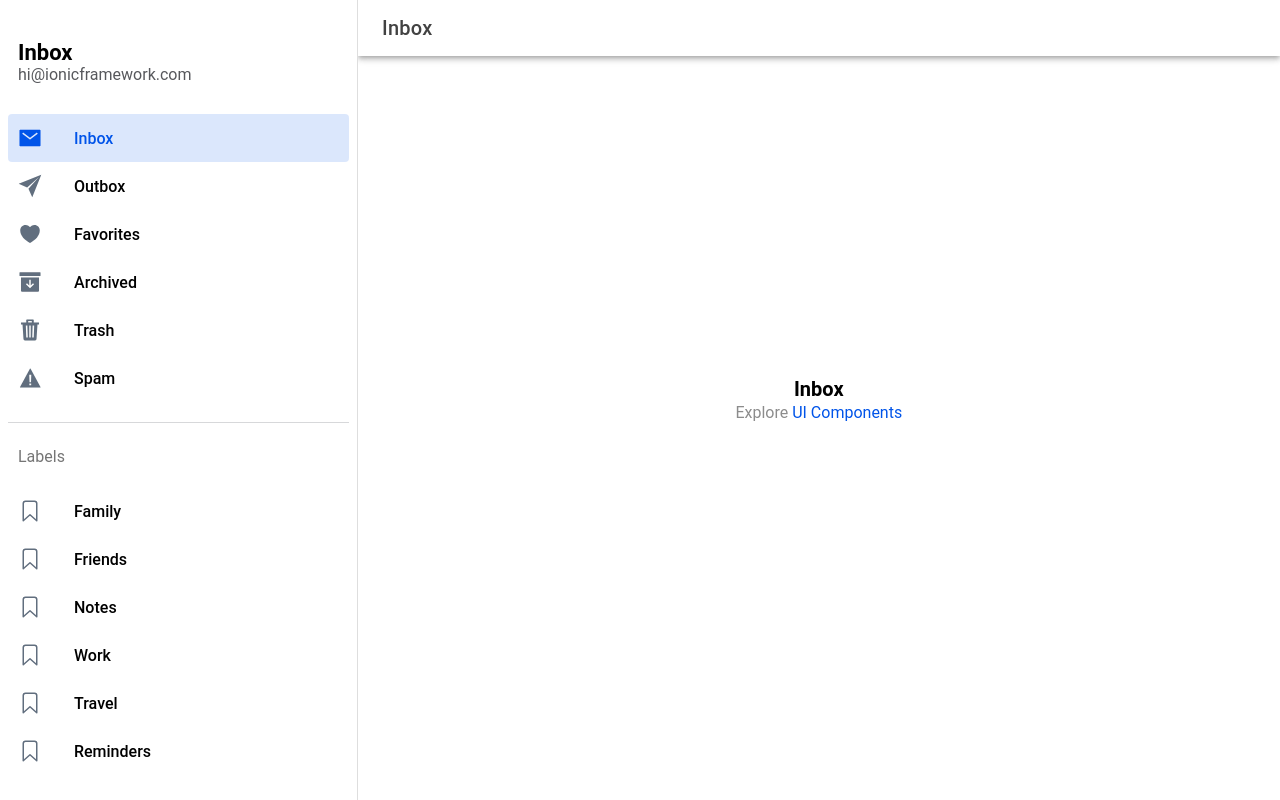
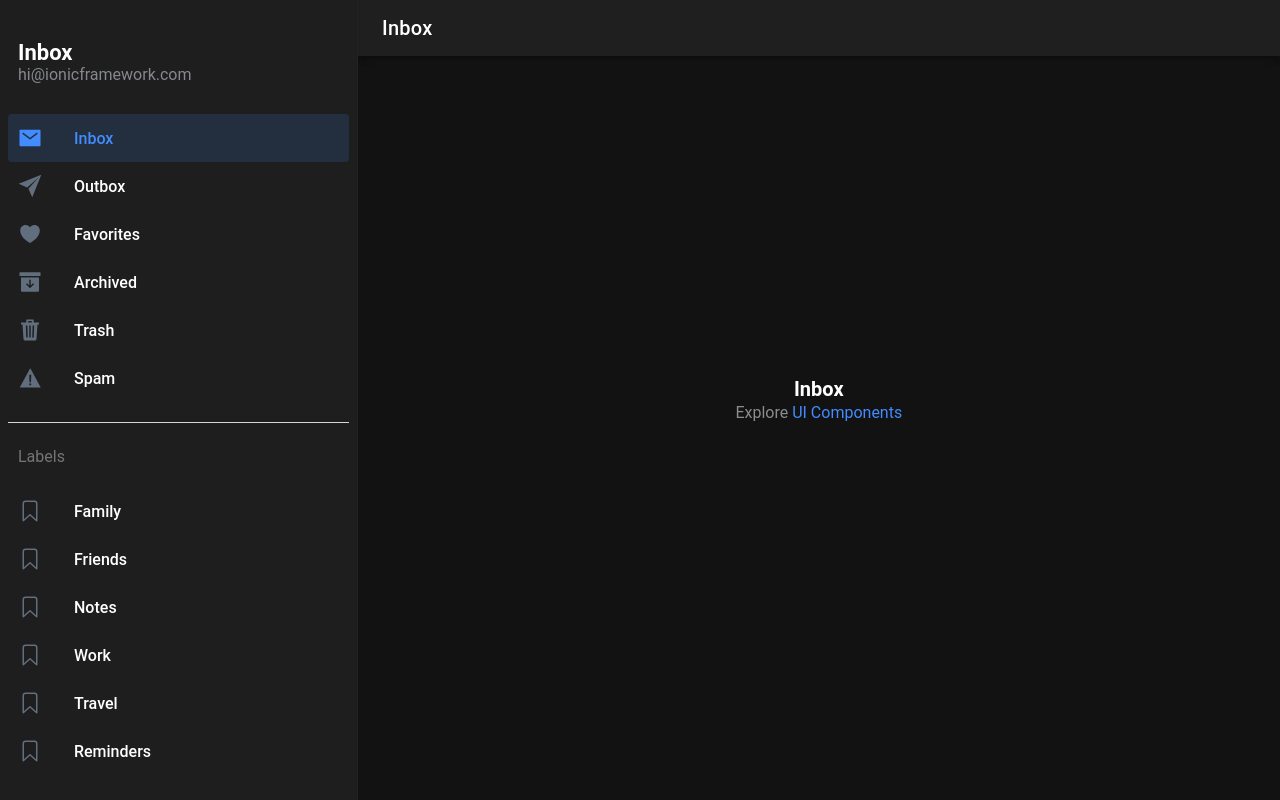
Before and after one commit to ozymandias20/frontend-control-extension, a React (Vite) app: page /folder/Inbox in a window 1280 px wide. Built offline with nearby package versions, Linux system fonts and the light colour scheme.

Commit message:
feat(variables): agregar nuevas variables de color para el tema oscuro

```diff
--- a/src/theme/variables.css
+++ b/src/theme/variables.css
@@ -1,2 +1,248 @@
 /* For information on how to create your own theme, please see:
 http://ionicframework.com/docs/theming/ */
+
+/* Ionic Variables and Theming. For more info, please see:
+http://ionicframework.com/docs/theming/ */
+
+/** Ionic CSS Variables **/
+:root {
+    /** primary **/
+    --ion-color-primary: #3880ff;
+    --ion-color-primary-rgb: 56, 128, 255;
+    --ion-color-primary-contrast: #ffffff;
+    --ion-color-primary-contrast-rgb: 255, 255, 255;
+    --ion-color-primary-shade: #3171e0;
+    --ion-color-primary-tint: #4c8dff;
+
+    /** secondary **/
+    --ion-color-secondary: #3dc2ff;
+    --ion-color-secondary-rgb: 61, 194, 255;
+    --ion-color-secondary-contrast: #ffffff;
+    --ion-color-secondary-contrast-rgb: 255, 255, 255;
+    --ion-color-secondary-shade: #36abe0;
+    --ion-color-secondary-tint: #50c8ff;
+
+    /** tertiary **/
+    --ion-color-tertiary: #5260ff;
+    --ion-color-tertiary-rgb: 82, 96, 255;
+    --ion-color-tertiary-contrast: #ffffff;
+    --ion-color-tertiary-contrast-rgb: 255, 255, 255;
+    --ion-color-tertiary-shade: #4854e0;
+    --ion-color-tertiary-tint: #6370ff;
+
+    /** success **/
+    --ion-color-success: #2dd36f;
+    --ion-color-success-rgb: 45, 211, 111;
+    --ion-color-success-contrast: #ffffff;
+    --ion-color-success-contrast-rgb: 255, 255, 255;
+    --ion-color-success-shade: #28ba62;
+    --ion-color-success-tint: #42d77d;
+
+    /** warning **/
+    --ion-color-warning: #ffc409;
+    --ion-color-warning-rgb: 255, 196, 9;
+    --ion-color-warning-contrast: #000000;
+    --ion-color-warning-contrast-rgb: 0, 0, 0;
+    --ion-color-warning-shade: #e0ac08;
+    --ion-color-warning-tint: #ffca22;
+
+    /** danger **/
+    --ion-color-danger: #eb445a;
+    --ion-color-danger-rgb: 235, 68, 90;
+    --ion-color-danger-contrast: #ffffff;
+    --ion-color-danger-contrast-rgb: 255, 255, 255;
+    --ion-color-danger-shade: #cf3c4f;
+    --ion-color-danger-tint: #ed576b;
+
+    /** dark **/
+    --ion-color-dark: #222428;
+    --ion-color-dark-rgb: 34, 36, 40;
+    --ion-color-dark-contrast: #ffffff;
+    --ion-color-dark-contrast-rgb: 255, 255, 255;
+    --ion-color-dark-shade: #1e2023;
+    --ion-color-dark-tint: #383a3e;
+
+    /** medium **/
+    --ion-color-medium: #92949c;
+    --ion-color-medium-rgb: 146, 148, 156;
+    --ion-color-medium-contrast: #ffffff;
+    --ion-color-medium-contrast-rgb: 255, 255, 255;
+    --ion-color-medium-shade: #808289;
+    --ion-color-medium-tint: #9d9fa6;
+
+    /** light **/
+    --ion-color-light: #f4f5f8;
+    --ion-color-light-rgb: 244, 245, 248;
+    --ion-color-light-contrast: #000000;
+    --ion-color-light-contrast-rgb: 0, 0, 0;
+    --ion-color-light-shade: #d7d8da;
+    --ion-color-light-tint: #f5f6f9;
+  }
+
+  @media (prefers-color-scheme: light) {
+    /*
+     * Dark Colors
+     * -------------------------------------------
+     */
+
+    body {
+      --ion-color-primary: #428cff;
+      --ion-color-primary-rgb: 66,140,255;
+      --ion-color-primary-contrast: #ffffff;
+      --ion-color-primary-contrast-rgb: 255,255,255;
+      --ion-color-primary-shade: #3a7be0;
+      --ion-color-primary-tint: #5598ff;
+
+      --ion-color-secondary: #50c8ff;
+      --ion-color-secondary-rgb: 80,200,255;
+      --ion-color-secondary-contrast: #ffffff;
+      --ion-color-secondary-contrast-rgb: 255,255,255;
+      --ion-color-secondary-shade: #46b0e0;
+      --ion-color-secondary-tint: #62ceff;
+
+      --ion-color-tertiary: #6a64ff;
+      --ion-color-tertiary-rgb: 106,100,255;
+      --ion-color-tertiary-contrast: #ffffff;
+      --ion-color-tertiary-contrast-rgb: 255,255,255;
+      --ion-color-tertiary-shade: #5d58e0;
+      --ion-color-tertiary-tint: #7974ff;
+
+      --ion-color-success: #2fdf75;
+      --ion-color-success-rgb: 47,223,117;
+      --ion-color-success-contrast: #000000;
+      --ion-color-success-contrast-rgb: 0,0,0;
+      --ion-color-success-shade: #29c467;
+      --ion-color-success-tint: #44e283;
+
+      --ion-color-warning: #ffd534;
+      --ion-color-warning-rgb: 255,213,52;
+      --ion-color-warning-contrast: #000000;
+      --ion-color-warning-contrast-rgb: 0,0,0;
+      --ion-color-warning-shade: #e0bb2e;
+      --ion-color-warning-tint: #ffd948;
+
+      --ion-color-danger: #ff4961;
+      --ion-color-danger-rgb: 255,73,97;
+      --ion-color-danger-contrast: #ffffff;
+      --ion-color-danger-contrast-rgb: 255,255,255;
+      --ion-color-danger-shade: #e04055;
+      --ion-color-danger-tint: #ff5b71;
+
+      --ion-color-dark: #f4f5f8;
+      --ion-color-dark-rgb: 244,245,248;
+      --ion-color-dark-contrast: #000000;
+      --ion-color-dark-contrast-rgb: 0,0,0;
+      --ion-color-dark-shade: #d7d8da;
+      --ion-color-dark-tint: #f5f6f9;
+
+      --ion-color-medium: #989aa2;
+      --ion-color-medium-rgb: 152,154,162;
+      --ion-color-medium-contrast: #000000;
+      --ion-color-medium-contrast-rgb: 0,0,0;
+      --ion-color-medium-shade: #86888f;
+      --ion-color-medium-tint: #a2a4ab;
+
+      --ion-color-light: #222428;
+      --ion-color-light-rgb: 34,36,40;
+      --ion-color-light-contrast: #ffffff;
+      --ion-color-light-contrast-rgb: 255,255,255;
+      --ion-color-light-shade: #1e2023;
+      --ion-color-light-tint: #383a3e;
+    }
+
+    /*
+     * iOS Dark Theme
+     * -------------------------------------------
+     */
+
+    .ios body {
+      --ion-background-color: #000000;
+      --ion-background-color-rgb: 0,0,0;
+
+      --ion-text-color: #ffffff;
+      --ion-text-color-rgb: 255,255,255;
+
+      --ion-color-step-50: #0d0d0d;
+      --ion-color-step-100: #1a1a1a;
+      --ion-color-step-150: #262626;
+      --ion-color-step-200: #333333;
+      --ion-color-step-250: #404040;
+      --ion-color-step-300: #4d4d4d;
+      --ion-color-step-350: #595959;
+      --ion-color-step-400: #666666;
+      --ion-color-step-450: #737373;
+      --ion-color-step-500: #808080;
+      --ion-color-step-550: #8c8c8c;
+      --ion-color-step-600: #999999;
+      --ion-color-step-650: #a6a6a6;
+      --ion-color-step-700: #b3b3b3;
+      --ion-color-step-750: #bfbfbf;
+      --ion-color-step-800: #cccccc;
+      --ion-color-step-850: #d9d9d9;
+      --ion-color-step-900: #e6e6e6;
+      --ion-color-step-950: #f2f2f2;
+
+      --ion-item-background: #000000;
+
+      --ion-card-background: #1c1c1d;
+    }
+
+    .ios ion-modal {
+      --ion-background-color: var(--ion-color-step-100);
+      --ion-toolbar-background: var(--ion-color-step-150);
+      --ion-toolbar-border-color: var(--ion-color-step-250);
+    }
+
+
+    /*
+     * Material Design Dark Theme
+     * -------------------------------------------
+     */
+
+    .md body {
+      --ion-background-color: #121212;
+      --ion-background-color-rgb: 18,18,18;
+
+      --ion-text-color: #ffffff;
+      --ion-text-color-rgb: 255,255,255;
+
+      --ion-border-color: #222222;
+
+      --ion-color-step-50: #1e1e1e;
+      --ion-color-step-100: #2a2a2a;
+      --ion-color-step-150: #363636;
+      --ion-color-step-200: #414141;
+      --ion-color-step-250: #4d4d4d;
+      --ion-color-step-300: #595959;
+      --ion-color-step-350: #656565;
+      --ion-color-step-400: #717171;
+      --ion-color-step-450: #7d7d7d;
+      --ion-color-step-500: #898989;
+      --ion-color-step-550: #949494;
+      --ion-color-step-600: #a0a0a0;
+      --ion-color-step-650: #acacac;
+      --ion-color-step-700: #b8b8b8;
+      --ion-color-step-750: #c4c4c4;
+      --ion-color-step-800: #d0d0d0;
+      --ion-color-step-850: #dbdbdb;
+      --ion-color-step-900: #e7e7e7;
+      --ion-color-step-950: #f3f3f3;
+
+      --ion-item-background: #1e1e1e;
+
+      --ion-toolbar-background: #1f1f1f;
+
+      --ion-tab-bar-background: #1f1f1f;
+
+      --ion-card-background: #1e1e1e;
+    }
+    :root {
+      --ion-color-custom-green: #135d54;
+    }
+  }
+
+  html {
+    /* For more information on dynamic font scaling, visit the documentation:
+    https://ionicframework.com/docs/layout/dynamic-font-scaling */
+    --ion-dynamic-font: var(--ion-default-dynamic-font);
+  }
```
